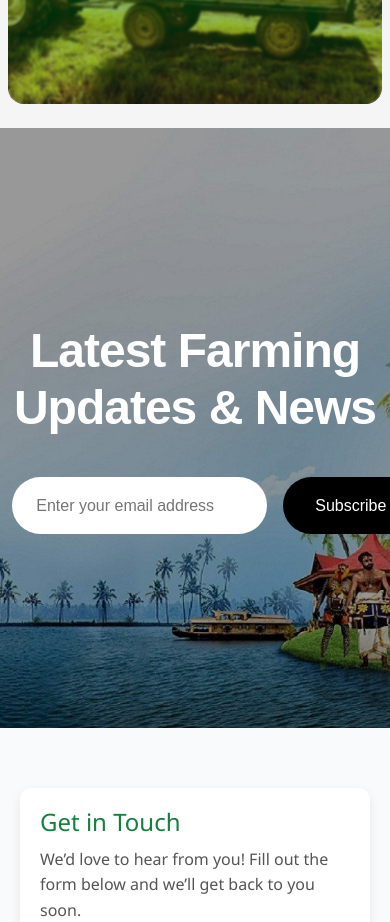
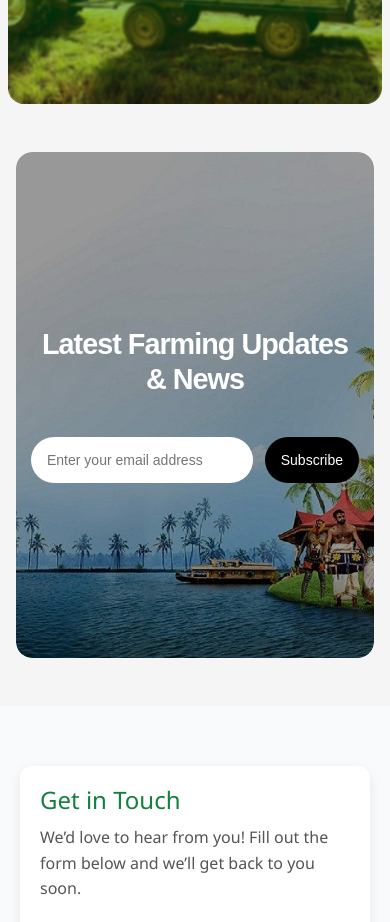
Before and after one commit to AniketSen03/Krishi-Sakhi, a React (Vite) app: page / in a window 390 px wide. Shown: the part 3280-4202 px from the top of the page. Built offline with nearby package versions, Linux system fonts and the light colour scheme.

Commit message:
newandupdate resonsive and curve edges

```diff
--- a/src/Styling/NewsAndUpdates.css
+++ b/src/Styling/NewsAndUpdates.css
@@ -1,10 +1,11 @@
 .newsletter-section {
   position: relative;
-  width: 100%;
-  height: 600px;
+  height: 60vh; /* same as farming-assistant */
+  margin: 48px 16px; /* spacing around */
+  border-radius: 16px; /* rounded edges */
   display: flex;
   align-items: center;
-  justify-content: center;
+  justify-content: center; /* center the overlay */
   overflow: hidden;
   font-family: 'Manrope', sans-serif;
 }
@@ -16,9 +17,13 @@
   width: 100%;
   height: 100%;
   object-fit: cover;
+  background-size: cover;
+  background-position: center;
+  border-radius: 16px; /* match the container */
   z-index: -1;
-  filter: brightness(0.6); /* darken for text contrast */
+  filter: brightness(0.6); /* darken for text */
 }
+
 
 .newsletter-content {
   display: flex;
@@ -27,20 +32,22 @@
   gap: 32px;
   text-align: center;
   color: white;
+  width: 100%;
+  max-width: 600px;
 }
 
 .newsletter-title {
-  font-size: 3rem;
+  font-size: 2.8rem;
   font-weight: 700;
   line-height: 1.2;
   letter-spacing: -1px;
 }
 
+/* Form - Horizontal with pill shape */
 .newsletter-form {
   display: flex;
-  gap: 16px;
-  max-width: 500px;
-  width: 90%;
+  width: 100%;
+  gap: 12px; /* spacing between input and button */
 }
 
 .newsletter-input {
@@ -53,16 +60,16 @@
 }
 
 .newsletter-button {
+  padding: 16px 32px;
+  border-radius: 50px;
+  border: none;
+  font-size: 16px;
+  background-color: black;
+  color: white;
+  cursor: pointer;
   display: flex;
   align-items: center;
-  gap: 8px;
-  padding: 16px 32px;
-  background-color: black;
-  color: white;
-  border: none;
-  border-radius: 50px;
-  font-size: 16px;
-  cursor: pointer;
+  justify-content: center;
   transition: background 0.3s, transform 0.2s;
 }
 
@@ -79,3 +86,32 @@
 .newsletter-button:hover .arrow {
   transform: translateX(4px);
 }
+
+/* Responsive */
+@media (max-width: 768px) {
+  .newsletter-section {
+    padding: 30px 15px;
+  }
+
+  .newsletter-title {
+    font-size: 2.2rem;
+  }
+
+  .newsletter-input,
+  .newsletter-button {
+    padding: 14px 20px;
+    font-size: 15px;
+  }
+}
+
+@media (max-width: 480px) {
+  .newsletter-title {
+    font-size: 1.8rem;
+  }
+
+  .newsletter-input,
+  .newsletter-button {
+    padding: 12px 16px;
+    font-size: 14px;
+  }
+}
```
